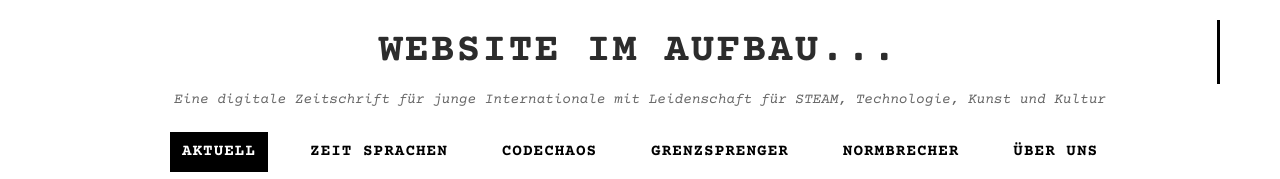
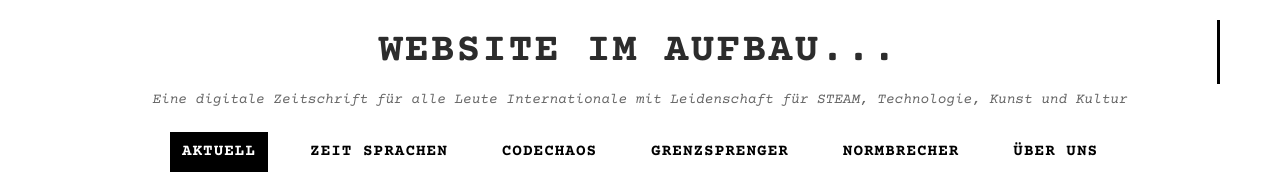
Before and after one commit to Frontendcreator2025/zukunftwellefanzine-Website-im-Aufbau, a website: page index.html in a window 1280 px wide. Shown: the top 179 px of the page. Drawn offline with nearby package versions, Linux system fonts and the light colour scheme.

Commit message:
add changes

```diff
--- a/index.html
+++ b/index.html
@@ -333,8 +333,8 @@
         <div class="masthead">
           <h1 class="magazine-title typewriter">Website im Aufbau...</h1>
           <p class="subtitle">
-            Eine digitale Zeitschrift für junge Internationale mit Leidenschaft
-            für STEAM, Technologie, Kunst und Kultur
+            Eine digitale Zeitschrift für alle Leute Internationale mit
+            Leidenschaft für STEAM, Technologie, Kunst und Kultur
           </p>
         </div>
         <nav class="nav-menu">
```
